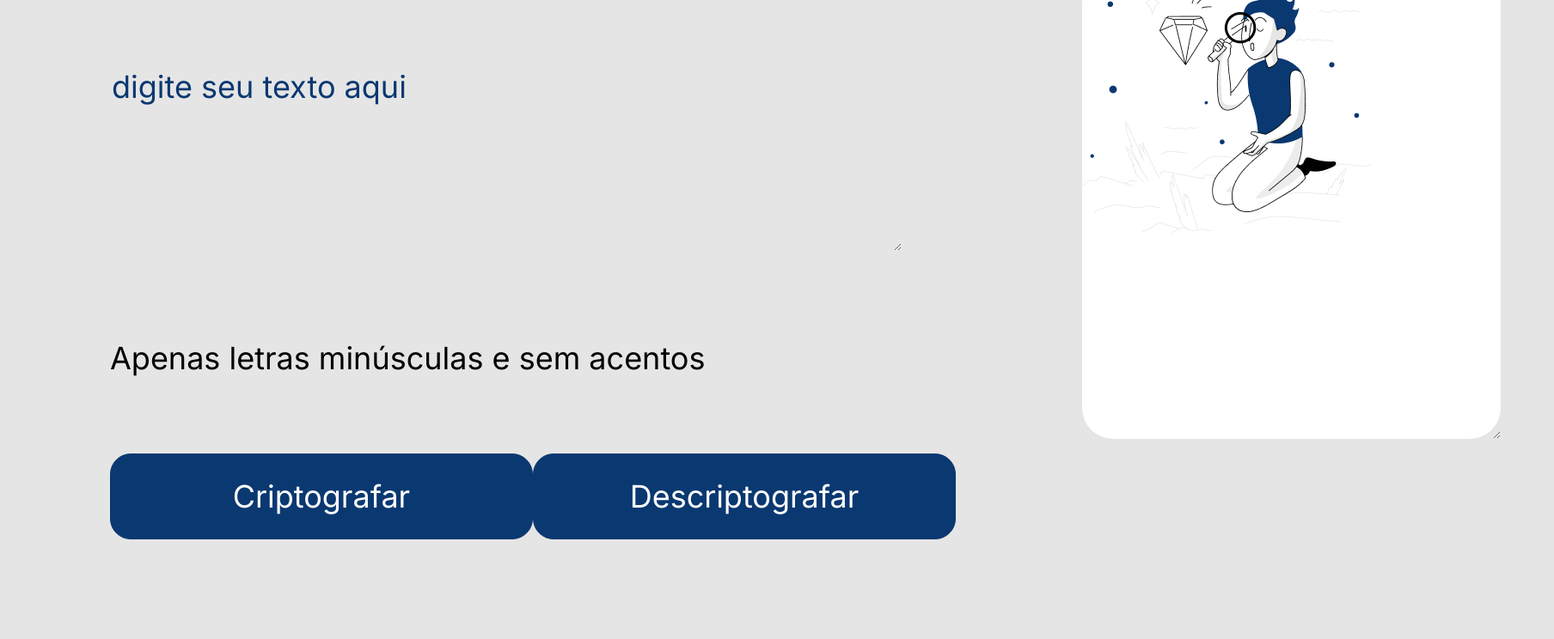
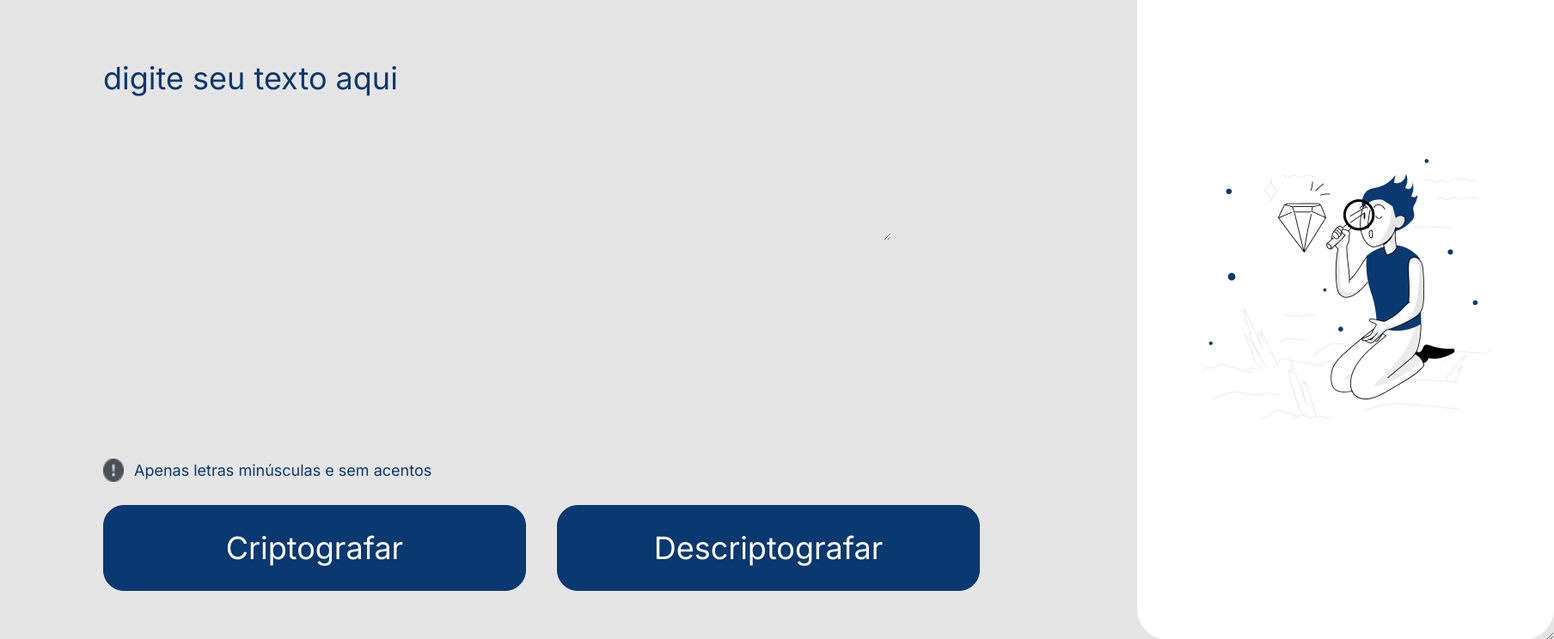
Before and after one commit to thyRVasconcelos/AluraDesafio, a plain HTML site: page index.html in a window 1280 px wide. Shown: the part 148-892 px from the top of the page at 86% size, 1808 px wide, since content can reach past the window. Before the commit the page ends 851 px from the top, so only its background shows below. Drawn offline with Linux system fonts and the light colour scheme.

Commit message:
editando css parte 2

```diff
--- a/index.html
+++ b/index.html
@@ -1,26 +1,33 @@
 <!DOCTYPE html>
 <html lang="pt-br">
-
   <head>
-    <meta charset="UTF-8">
-    <meta name="viewport" content="width=device-width, initial-scale=1.0">
-    <link rel="preconnect" href="https://fonts.googleapis.com">
-    <link rel="preconnect" href="https://fonts.gstatic.com" crossorigin>
-    <link href="https://fonts.googleapis.com/css2?family=Inter&display=swap" rel="stylesheet">
-    <link rel="stylesheet" href="./style/style.css">
+    <meta charset="UTF-8" />
+    <meta name="viewport" content="width=device-width, initial-scale=1.0" />
+    <link rel="preconnect" href="https://fonts.googleapis.com" />
+    <link rel="preconnect" href="https://fonts.gstatic.com" crossorigin />
+    <link
+      href="https://fonts.googleapis.com/css2?family=Inter&display=swap"
+      rel="stylesheet" />
+      <link rel="stylesheet" href="./style/reset.css">
+    <link rel="stylesheet" href="./style/style.css" />
     <title>Document</title>
   </head>
 
   <body>
     <header>
       <div class="logo">
-            <img src="./assets/logo.png" alt="logo Alura">
+        <img src="./assets/logo.png" alt="logo Alura" />
       </div>
     </header>
     <main>
       <section>
-            <textarea class="text-area" cols="41" rows="4" placeholder="Digite seu texto aqui"></textarea>
+        <textarea
+          class="text-area"
+          cols="41"
+          rows="4"
+          placeholder="Digite seu texto aqui"></textarea>
         <div class="informacao">
+          <img src="assets/bi_exclamation-circle-fill.png" alt="">
           <h6>Apenas letras minúsculas e sem acentos</h6>
         </div>
         <div class="buttons">
@@ -29,10 +36,9 @@
         </div>
       </section>
       <section>
-            <textarea class="mensagem" cols="20" rows="10"></textarea>
+        <textarea class="mensagem" cols="20" rows="10" placeholder=""></textarea>
         <button class="btn-copiar">Copiar</button>
       </section>
     </main>
   </body>
-
 </html>
--- /dev/null
+++ b/style/reset.css
@@ -0,0 +1,10 @@
+* {
+  margin: 0;
+  padding: 0;
+  font-family: "Roboto", sans-serif;
+  box-sizing: 0;
+}
+body {
+  width: 100%;
+  height: 100vh;
+}
--- a/style/style.css
+++ b/style/style.css
@@ -23,7 +23,8 @@ main {
   color: #0a3871;
   margin-top: 5.62rem;
   text-transform: lowercase;
-}
+
+  }
 
 ::placeholder {
   color: #0a3871;
@@ -33,21 +34,20 @@ main {
   outline: none;
 }
 
-.mensagem {
-  background: #ffffff;
-  background-image: url(/assets/img.png);
-  background-repeat: no-repeat;
-  border: none;
-  border-radius: 1.5rem;
-  color: #0a3871;
-  margin-left: 6.12rem;
-  margin-top: 1.25rem;
-  padding-left: 1.25rem;
-  position: fixed;
+.informacao{
+  margin-top: 10rem;
+  display: flex;
 }
 
-.mensagem:focus {
-  outline: none;
+.informacao img {
+  width: 1rem;
+  margin-right: 0.5rem;
+}
+
+
+.informacao h6{
+  color: #0a3871;
+  font-size: 0.75rem;
 }
 
 .buttons {
@@ -55,7 +55,9 @@ main {
   margin-top: 1.12rem;
 }
 
-.btn-cripto, .btn-descripto {
+.btn-cripto,
+.btn-descripto {
+
   background-color: #0a3871;
   border: 1px, solid, #0a3871;
   border-radius: 24px;
@@ -63,4 +65,23 @@ main {
   cursor: pointer;
   height: 4.18rem;
   width: 20.5rem;
+  text-align: center;
+  margin-right: 1.5rem;
 }
+
+.mensagem {
+  background: #ffffff;
+  background-image: url(/assets/img.png);
+  background-repeat: no-repeat;
+  background-position: center;
+  border: none;
+  border-radius: 1.5rem;
+  color: #0a3871;
+  margin-left: 6.12rem;
+  padding-left: 1.25rem;
+  height: 34rem;
+}
+
+.mensagem:focus {
+  outline: none;
+}
```
Also changed, not shown: assets/bi_exclamation-circle-fill.png (added). Lines whose indentation alone changed are shown as unchanged.
